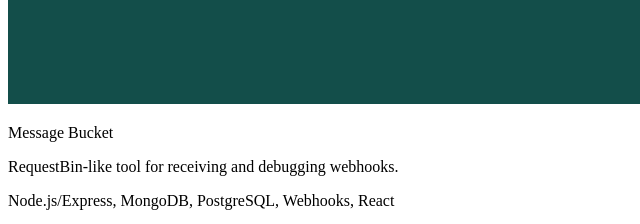
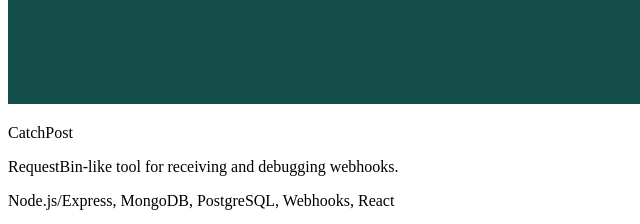
Before and after one commit to emilyoski/personal-website, a website with bundled scripts: page dist/public/index.html in a window 1280 px wide. Shown: the part 6180-6404 px from the top of the page, 0-640 px from the left. Built offline with nearby package versions, Linux system fonts and the light colour scheme.

Commit message:
update resume, v3

```diff
--- a/dist/public/index.html
+++ b/dist/public/index.html
@@ -15,7 +15,7 @@
       href="https://cdnjs.cloudflare.com/ajax/libs/font-awesome/5.15.3/css/all.min.css"
     />
     <script type="module" crossorigin src="/assets/index.dd714092.js"></script>
-    <link rel="stylesheet" href="/assets/index.e24db680.css">
+    <link rel="stylesheet" href="/assets/index.e24db680.css" />
   </head>
   <body>
     <!-- Contact Buttons -->
@@ -186,7 +186,11 @@
                       />
                     </div>
                     <div class="row-start-2 col-start-1 col-span-5 self-end">
-                      <img class="rounded-lg" src="/assets/docker.f26a51cd.png" alt="" />
+                      <img
+                        class="rounded-lg"
+                        src="/assets/docker.f26a51cd.png"
+                        alt=""
+                      />
                     </div>
                   </div>
                   <a
@@ -281,9 +285,7 @@
             </div>
             <div class="flex-1 bg-white p-6 flex flex-col justify-between">
               <div class="flex-1">
-                <p class="text-xl font-semibold text-ss-bl mt-2">
-                  Message Bucket
-                </p>
+                <p class="text-xl font-semibold text-ss-bl mt-2">CatchPost</p>
                 <p class="mt-3 text-base text-gray-500">
                   RequestBin-like tool for receiving and debugging webhooks.
                 </p>
@@ -367,7 +369,5 @@
         </div>
       </div>
     </div>
-
-
   </body>
 </html>
```
Also changed, not shown: 1 other file.
